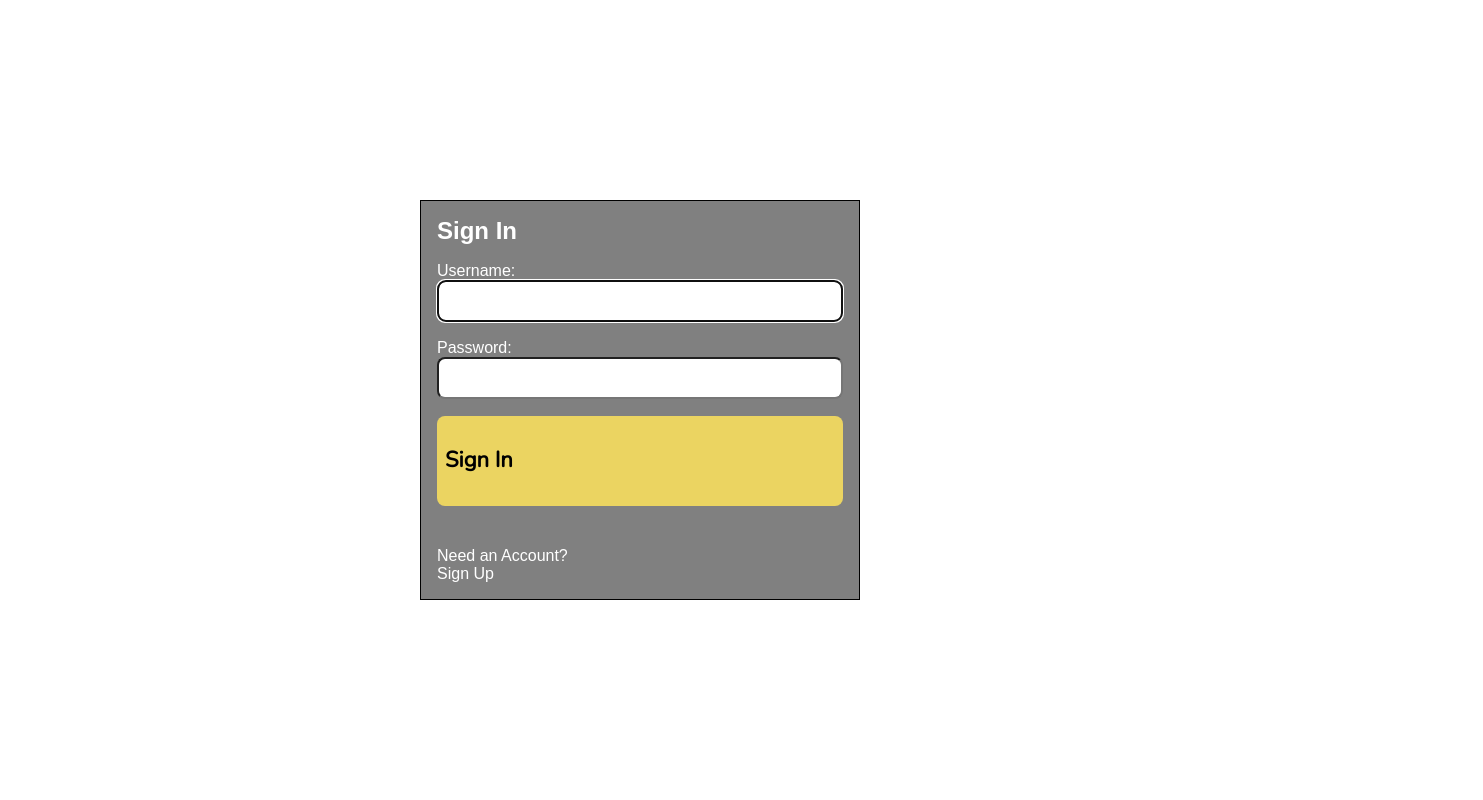
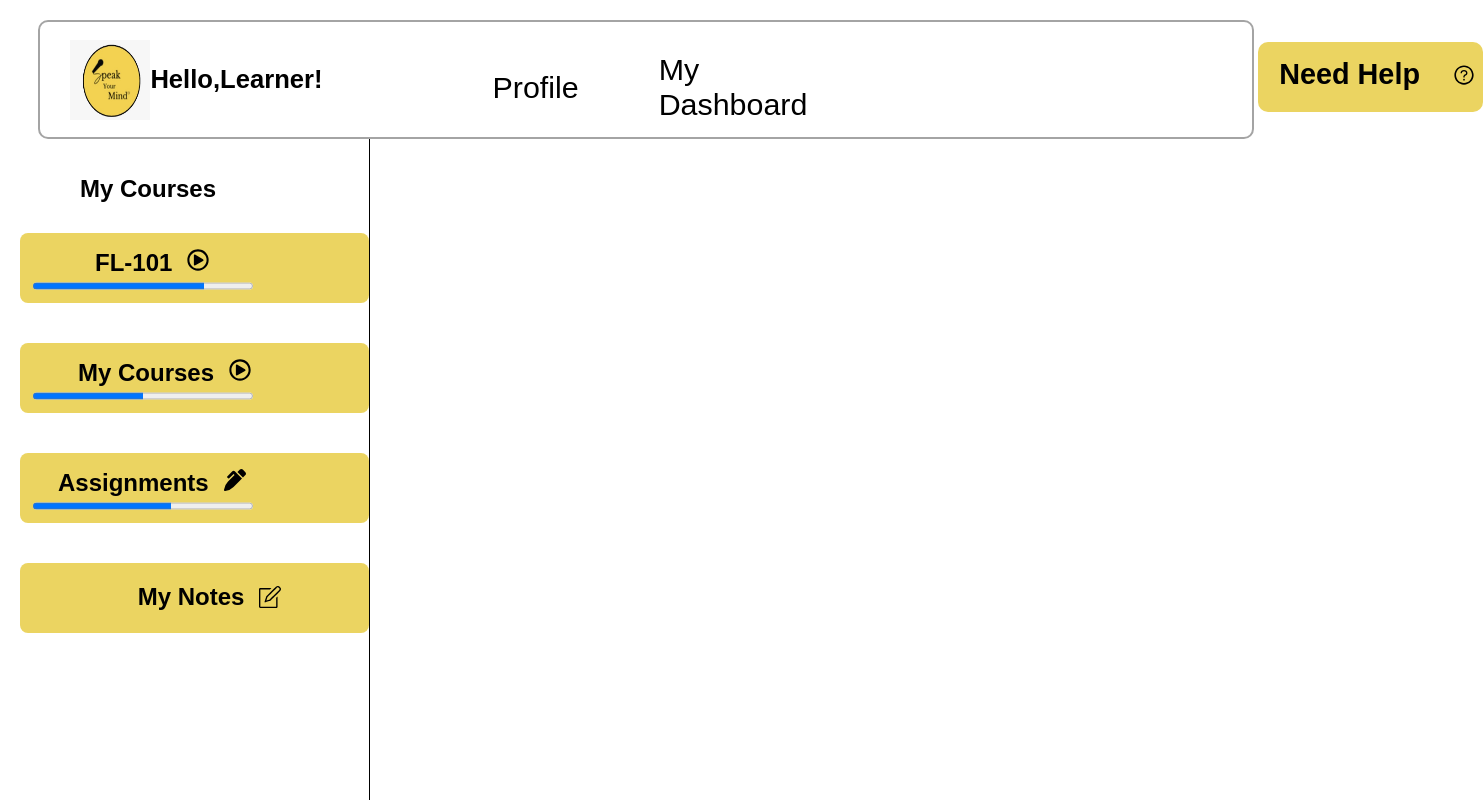
Before and after one commit to sym-edu/XP-UI, a React (Create React App) app: page / in a window 1280 px wide. Shown: the top 800 px of the page, 1483 px wide, since content can reach past the window. Built offline with nearby package versions, Linux system fonts and the light colour scheme.

Commit message:
mod and integ

```diff
--- a/package.json
+++ b/package.json
@@ -8,6 +8,7 @@
     "@fortawesome/fontawesome-svg-core": "^6.3.0",
     "@fortawesome/free-solid-svg-icons": "^6.3.0",
     "@fortawesome/react-fontawesome": "^0.2.0",
+    "@mui/icons-material": "^5.11.11",
     "@testing-library/jest-dom": "^5.16.5",
     "@testing-library/react": "^13.4.0",
     "@testing-library/user-event": "^13.5.0",
--- a/src/App.js
+++ b/src/App.js
@@ -5,7 +5,6 @@ import { BrowserRouter as Router , Switch , Route } from "react-router-dom";
 import { Login } from './Login/Login.js';
 import Register from './Login/Register.js';
 import Assignments from './uploading/uploader.js';
-
 import Chatbot from './chatbot/chatbot.js';
 
 function App() {
@@ -29,7 +28,10 @@ function App() {
             <Route exact path='/chatbot'>
                 <Chatbot />
             </Route>
-            <Route component = { Login } />
+            <Route exact path='/Assignments'>
+                <Assignments />
+            </Route>
+            <Route component = { LandingPage } />
           </Switch>
       </Router>
     </div>
--- a/src/chatbot/chatbot.css
+++ b/src/chatbot/chatbot.css
@@ -89,7 +89,7 @@
     border: 1px solid transparent;
     border-radius: 3px;
     outline: none;
-    padding-right: 70px;
+    padding-right: 7px;
     font-family: 'Cursive';
     transition: 0.3s all ease;
 }
@@ -117,7 +117,7 @@
 
 .wrapper .typing-area .input-field button:hover {
     background: #efc83a;
-    color: rgb(54, 54, 54);
+    color: rgb(8, 8, 8);
 }
 
 .wrapper .typing-area .input-field input:valid ~ button {
```
Also changed, not shown: 1 other file (tests, documents, lock files or other folders).
